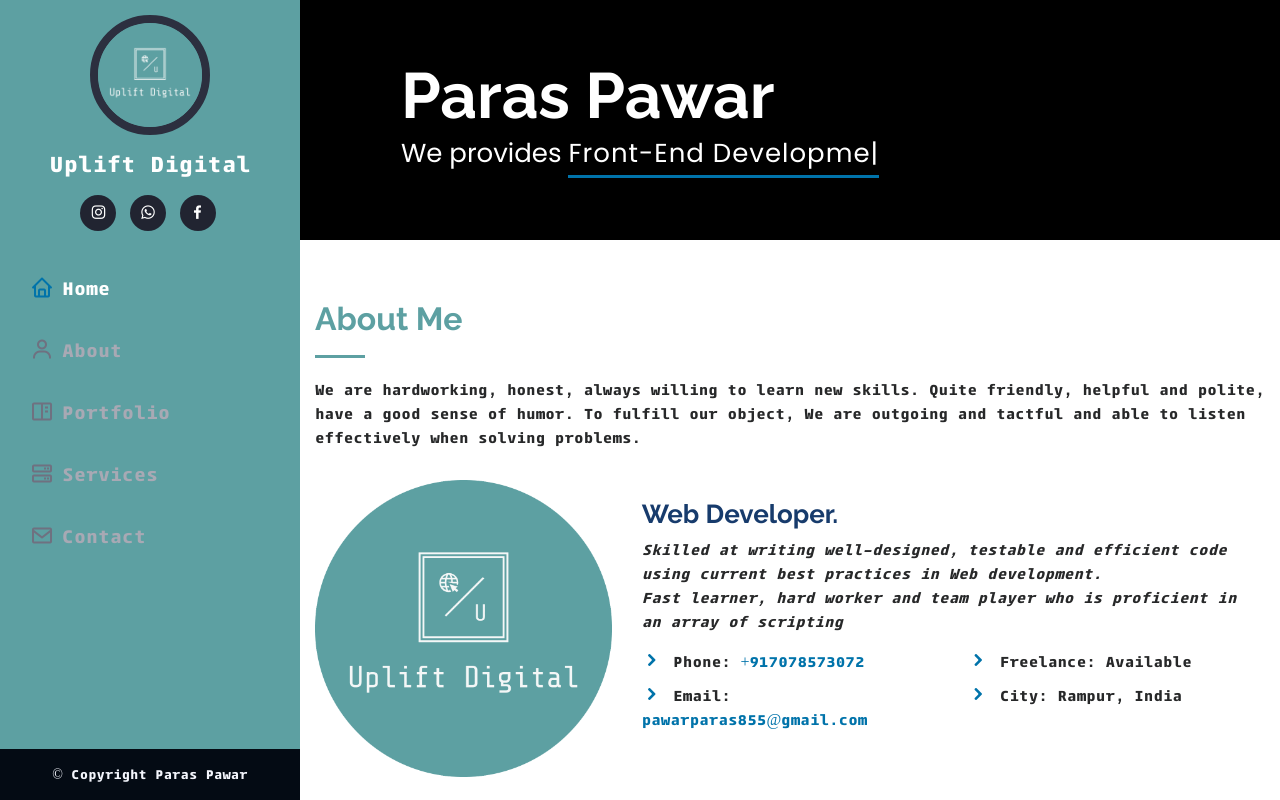
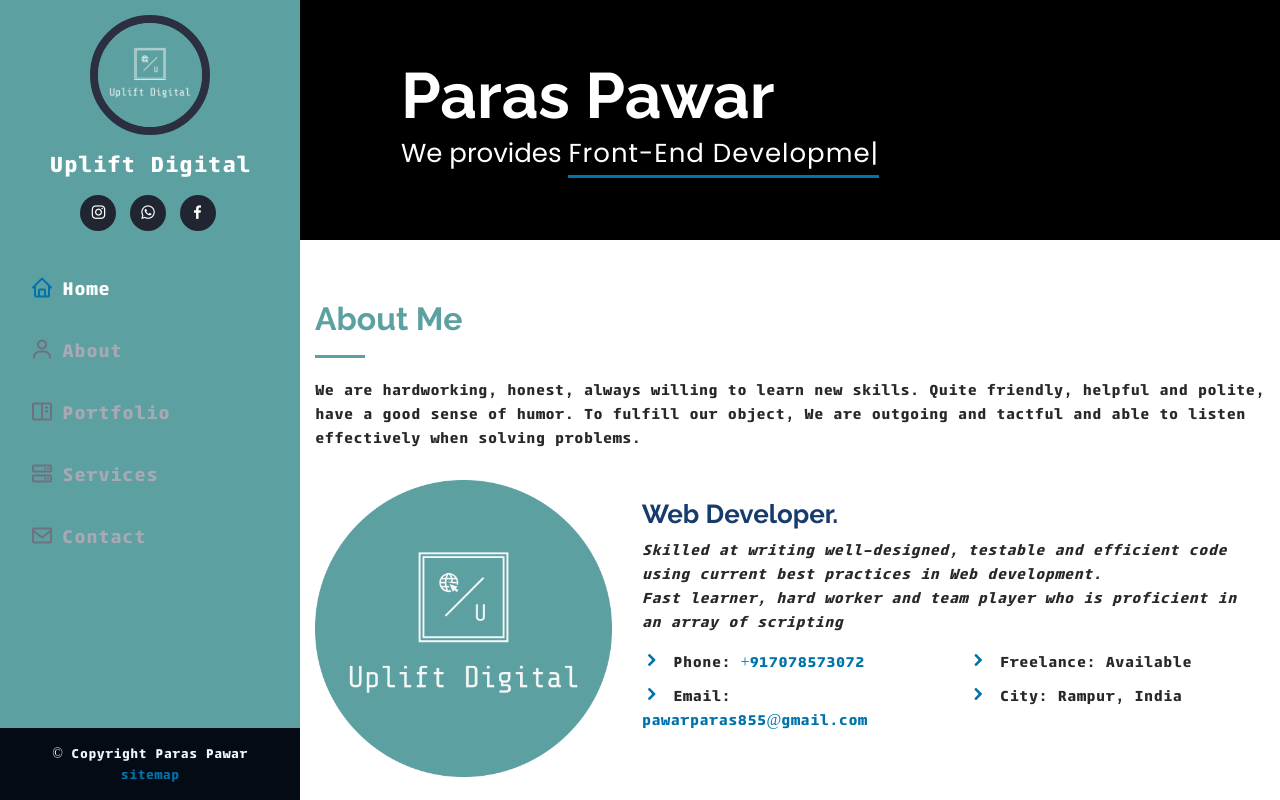
Before and after one commit to Parasfzi/Uplift-Digital, a plain HTML site: page index.html in a window 1280 px wide. Shown: the top 800 px of the page. Drawn offline with Linux system fonts and the light colour scheme; some icons are missing; files whose address does not match are found by name.

Commit message:
Update index.html

```diff
--- a/index.html
+++ b/index.html
@@ -821,7 +821,7 @@
       <div class="container">
         <div class="copyright">
           &copy; Copyright <strong><span>Paras Pawar</span></strong>
-          <!-- <div><a rel="noopener" href="sitemap.xml">sitemap</a></div> -->
+          <div><a rel="noopener" href="sitemap.xml">sitemap</a></div>
         </div>
       </div>
     </footer>
```
